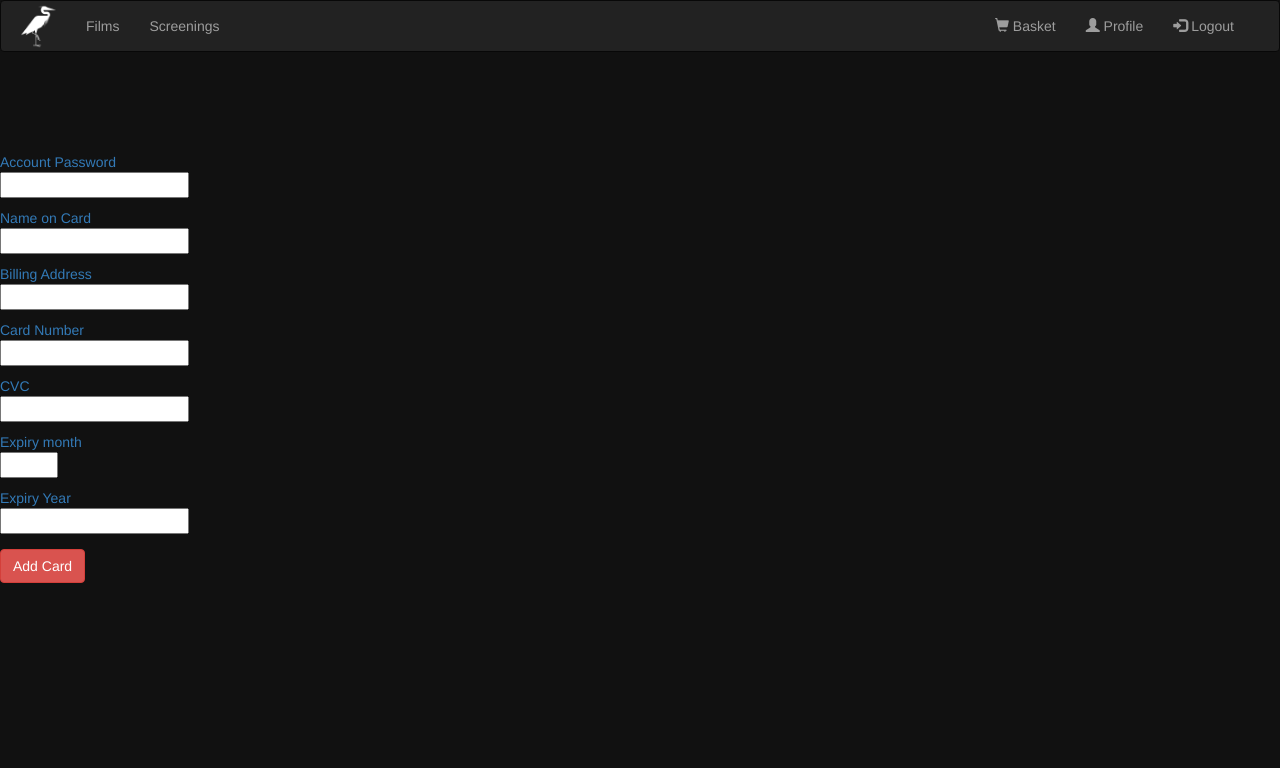
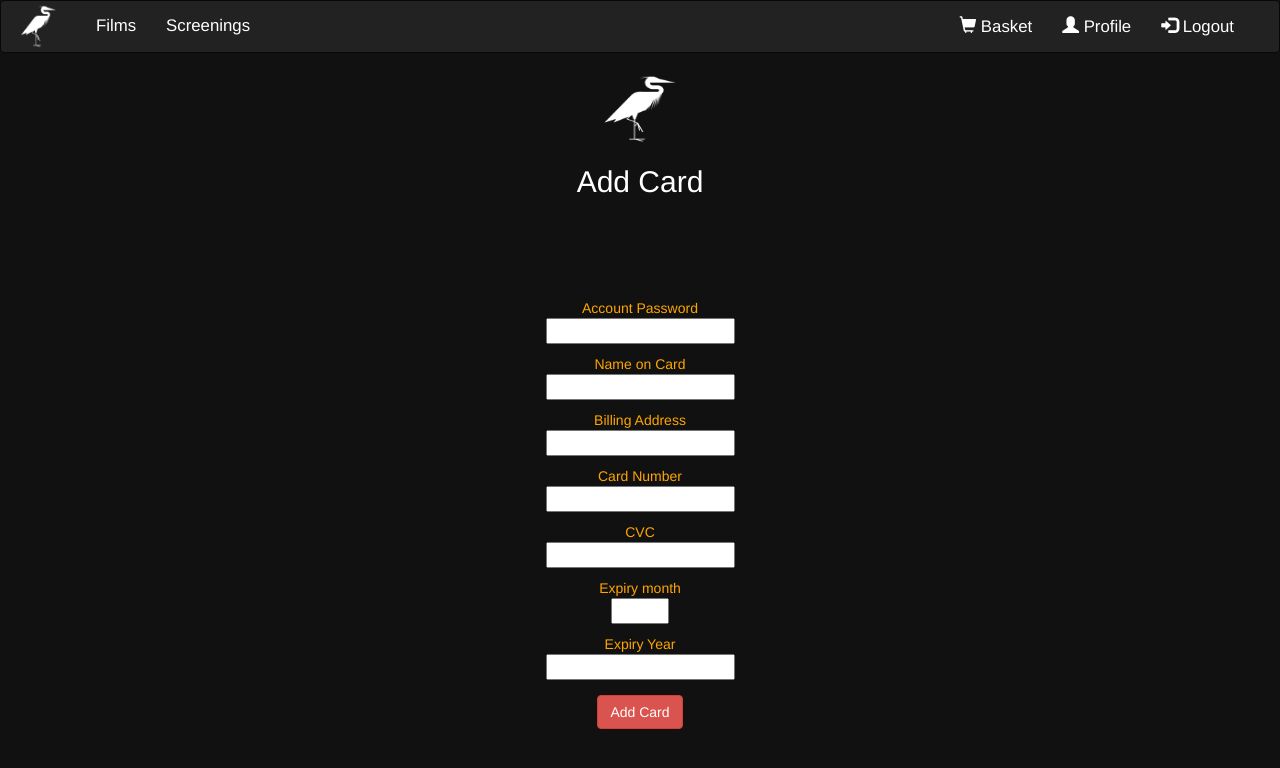
Before and after one commit to EWeb-b/heron, a Flask app: page /add_card in a window 1280 px wide. Shown: the top 768 px of the page. Run offline with Flask 2, Linux system fonts and the light colour scheme; a user stored in the database is signed in; some libraries are stand-ins or nearby versions.

Commit message:
Address issues of accessibility (colour & font choices, etc)

```diff
--- a/webapp/app/static/style.css
+++ b/webapp/app/static/style.css
@@ -87,3 +87,61 @@ div.shadow:hover {
 
 .indent{
   padding-left: 1.8em }
+
+  .image {
+    margin-left:2%;
+    float:left;
+    height:450px;
+    width:300px;
+  }
+  }
+  .container {
+   width:100%;
+   height:auto;
+   padding:1%;
+  }
+  * { box-sizing: border-box; }
+  .video-background {
+    background: #000;
+    position: fixed;
+    top: 0; right: 0; bottom: 0; left: 0;
+    z-index: -99;
+  }
+  .video-foreground,
+  .video-background iframe {
+    position: absolute;
+    top: 0;
+    left: 0;
+    width: 100%;
+    height: 100%;
+    pointer-events: none;
+  }
+  #vidtop-content {
+   top: 0;
+   color: #fff;
+  }
+  .vid-info { position: absolute; top: 0; right: 0; width: 33%; background: rgba(0,0,0,0.3); color: #fff; padding: 1rem; font-family: Avenir, Helvetica, sans-serif; }
+  .vid-info h1 { font-size: 2rem; font-weight: 700; margin-top: 0; line-height: 1.2; }
+  .vid-info a { display: block; color: #fff; text-decoration: none; background: rgba(0,0,0,0.5); transition: .6s background; border-bottom: none; margin: 1rem auto; text-align: center; }
+  @media (min-aspect-ratio: 16/9) {
+    .video-foreground { height: 300%; top: -100%; }
+  }
+  @media (max-aspect-ratio: 16/9) {
+    .video-foreground { width: 300%; left: -100%; }
+  }
+  @media all and (max-width: 600px) {
+  .vid-info { width: 50%; padding: .5rem; }
+  .vid-info h1 { margin-bottom: .2rem; }
+  }
+  @media all and (max-width: 500px) {
+  .vid-info .acronym { display: none; }
+  }
+
+.nav a{
+color: white !important;
+font-size: 1.2em !important;
+      }
+
+div.c {
+font-size: 350%;
+    }
--- a/webapp/app/templates/add_card.html
+++ b/webapp/app/templates/add_card.html
@@ -6,45 +6,52 @@
   <link href = "form-validation.css" rel = "stylesheet">
 </head>
 
-<form action="/add_card" method="POST" style="margin-top: 100px">
+<div>
+  <div class="container">
+    <div class="py-5 text-center text-muted">
+      <img class="d-block mx-auto mb-4" src="static/heronLogo.png" alt="" width="92" height="72">
+      <h2><font color = "white">Add Card</font></h2>
+    </div>
+
+<form action="/add_card" method="POST" style="margin-top: 100px" align="center">
     {{ form.hidden_tag() }}
-    <a><tab1> Account Password </a></tab1>
+    <a><tab1><font color = "orange"> Account Password </font></a></tab1>
     <p>{{ form.password }}<br>
        {% for error in form.password.errors %}
        <span style="color: red;">{{ error }}</span>
        {% endfor %}
     </p>
-    <a><tab1>  Name on Card </a></tab1>
+    <a><tab1><font color = "orange">  Name on Card</font></tab1></a>
     <p>{{ form.name_on_card }}<br>
        {% for error in form.name_on_card.errors %}
        <span style="color: red;">{{ error }}</span>
        {% endfor %}
     </p>
-    <a><tab1> Billing Address </a></tab1>
+    <a><tab1><font color = "orange"> Billing Address </font></a></tab1>
     <p>{{ form.billing_address }}<br>
        {% for error in form.billing_address.errors %}
        <span style="color: red;">{{ error }}</span>
        {% endfor %}
     </p>
-    <a><tab1> Card Number </a></tab1>
+    <a><tab1><font color = "orange"> Card Number</font></a></tab1>
     <p>{{ form.card_number }}<br>
         {% for error in form.card_number.errors %}
         <span style="color: red;">{{ error }}</span>
         {% endfor %}
     </p>
-    <a><tab1> CVC </a></tab1>
+    <a><tab1><font color = "orange"> CVC </font></a></tab1>
     <p>{{ form.cvc }}<br>
         {% for error in form.cvc.errors %}
         <span style="color: red;">{{ error }}</span>
         {% endfor %}
     </p>
-    <a><tab1> Expiry month </a></tab1>
+    <a><tab1><font color = "orange"> Expiry month </font></a></tab1>
     <p>{{ form.expiry_date_month }}<br>
         {% for error in form.expiry_date_month.errors %}
         <span style="color: red;">{{ error }}</span>
         {% endfor %}
     </p>
-    <a><tab1> Expiry Year </a></tab1>
+    <a><tab1><font color = "orange"> Expiry Year</font></a></tab1>
     <p>{{ form.expiry_date_year }}<br>
         {% for error in form.expiry_date_year.errors %}
         <span style="color: red;">{{ error }}</span>
@@ -55,4 +62,5 @@
 
 </form>
 </div>
+</div>
 {% endblock %}
--- a/webapp/app/templates/base.html
+++ b/webapp/app/templates/base.html
@@ -24,10 +24,7 @@
 <a class="navbar-brand" href="/home">
   <img src="static/heronLogo.png" style="margin-top:-12.5px" width="45" height="45" class="d-inline-block align-top" alt="">
 
-
-    <!-- <li><img href="/home" src="static/logo5.png" alt="Logo" style="width:60px;"></li>
-    <li><a href="/home"></a></li> -->
-    <ul class="nav navbar-nav" style="margin-left: -20px">
+    <ul class="nav navbar-nav" style="margin-left: -10px">
 
       <li><a class="nav-link" href="/film_details">Films</a></li>
       <li><a class="nav-link" href="/screenings">Screenings</a></li>
@@ -85,16 +82,16 @@
             <!--First column-->
             <div class="col-md-3 col-lg-4 col-xl-3 mb-4">
                 <h6 class="text-uppercase font-weight-bold">
-                    <strong>Team Heron</strong>
+                    <strong><font color = "orange">Team Heron</font></strong>
                 </h6>
                 <hr class="deep-purple accent-2 mb-4 mt-0 d-inline-block mx-auto" style="width: 60px;">
-                <p>This is Team Heron's submission for Software Project.</p>
+                <p><font color = "white">This is Team Heron's submission for Software Project.</font></p>
             </div>
 
             <!--Second column-->
             <div class="col-md-2 col-lg-2 col-xl-2 mx-auto mb-4">
                 <h6 class="text-uppercase font-weight-bold">
-                    <strong>Latest Films</strong>
+                    <strong><font color = "orange">Latest Films</font></strong>
                 </h6>
                 <hr class="deep-purple accent-2 mb-4 mt-0 d-inline-block mx-auto" style="width: 60px;">
                 <p>
@@ -106,7 +103,7 @@
             <!--Third column-->
             <div class="col-md-3 col-lg-2 col-xl-2 mx-auto mb-4">
                 <h6 class="text-uppercase font-weight-bold">
-                    <strong>Useful links</strong>
+                    <strong><font color = "orange">Useful links</font></strong>
                 </h6>
                 <hr class="deep-purple accent-2 mb-4 mt-0 d-inline-block mx-auto" style="width: 60px;">
                 <p>
@@ -130,13 +127,13 @@
             <!--Fourth column-->
             <div class="col-md-4 col-lg-3 col-xl-3">
                 <h6 class="text-uppercase font-weight-bold">
-                    <strong>Contact</strong>
+                    <strong><font color = "orange">Contact</font></strong>
                 </h6>
                 <hr class="deep-purple accent-2 mb-4 mt-0 d-inline-block mx-auto" style="width: 60px;">
                 <p>
-                    <i class="fa fa-envelope mr-3"></i> heron@heron.com</p>
+                    <i class="fa fa-envelope mr-3"></i><font color = "white"> movies.heron@gmail.com<</font></p>
                 <p>
-                    <i class="fa fa-print mr-3"></i> + 044 7 78778  7878</p>
+                    <i class="fa fa-print mr-3"></i><font color = "white"> + 044 7 78778  7878</font></p>
             </div>
             <!--/.Fourth column-->
 
@@ -145,9 +142,9 @@
     <!--/.Footer Links-->
 
     <!-- Copyright-->
-    <div class="footer-copyright py-3 text-center">
+    <div class="footer-copyright py-3 text-center"><font color = "white">
         © 2018 Copyright:
-        <a href="https://gitlab.com/comp2931/18/heron">
+      </font><a href="https://gitlab.com/comp2931/18/heron">
             <strong> Team Heron</strong>
         </a>
     </div>
--- a/webapp/app/templates/profile.html
+++ b/webapp/app/templates/profile.html
@@ -9,7 +9,7 @@
          <div class="py-5 text-center text-muted">
 
            <img class="d-block mx-auto mb-4" src="static/u.png" alt="" width="120" height="120">
-           <h2>Profile Details</h2>
+           <h2><font color = "white">Profile Details</font></h2>
          </div>
            </div>
 
```
Also changed, not shown: webapp/app/templates/basket.html (+7 -9 lines), webapp/app/templates/create_account.html (+4 -4 lines), webapp/app/templates/filmInfo.html (+0 -50 lines), webapp/app/templates/login.html (+5 -3 lines).
